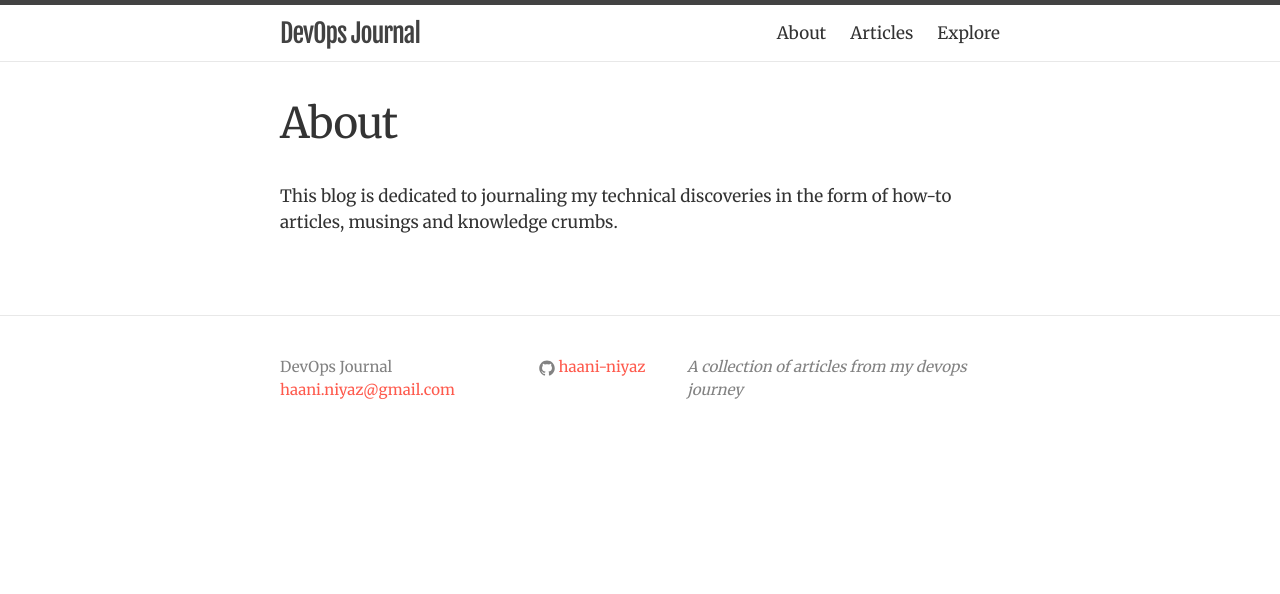
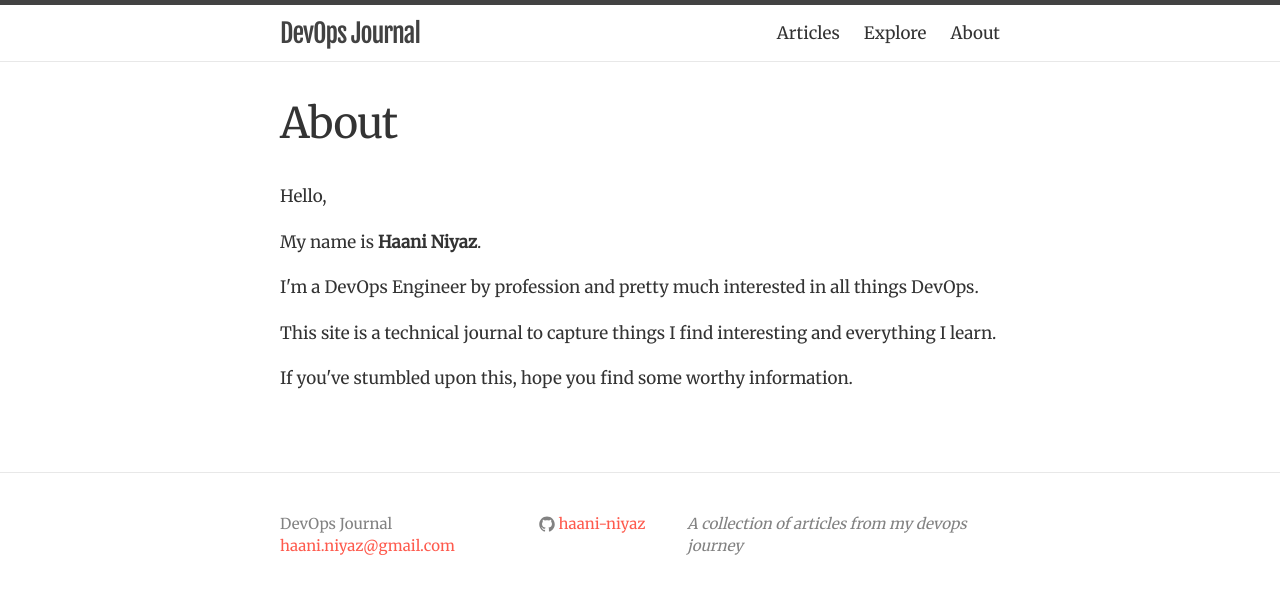
Before and after one commit to haani-niyaz/devops-journal, a Jekyll site: the page built from about.md, in a window 1280 px wide. Shown: the top 594 px of the page. Built offline with Jekyll 4.4.1, drawn with Linux system fonts in a browser that asks for light colours; nearby versions of some CDN libraries.

Commit message:
Rewrite about page

```diff
--- a/about.md
+++ b/about.md
@@ -2,6 +2,15 @@
 layout: page
 title: About
 permalink: /about/
+order: 4
 ---
 
-This blog is dedicated to journaling my technical discoveries in the form of how-to articles, musings and knowledge crumbs.
+<p>Hello,</p>
+
+<p>My name is <b>Haani Niyaz</b>.</p>
+
+<p>I'm a DevOps Engineer by profession and pretty much interested in all things DevOps.</p>
+
+<p>This site is a technical journal to capture things I find interesting and everything I learn.</p>
+
+<p>If you've stumbled upon this, hope you find some worthy information.</p>
```
